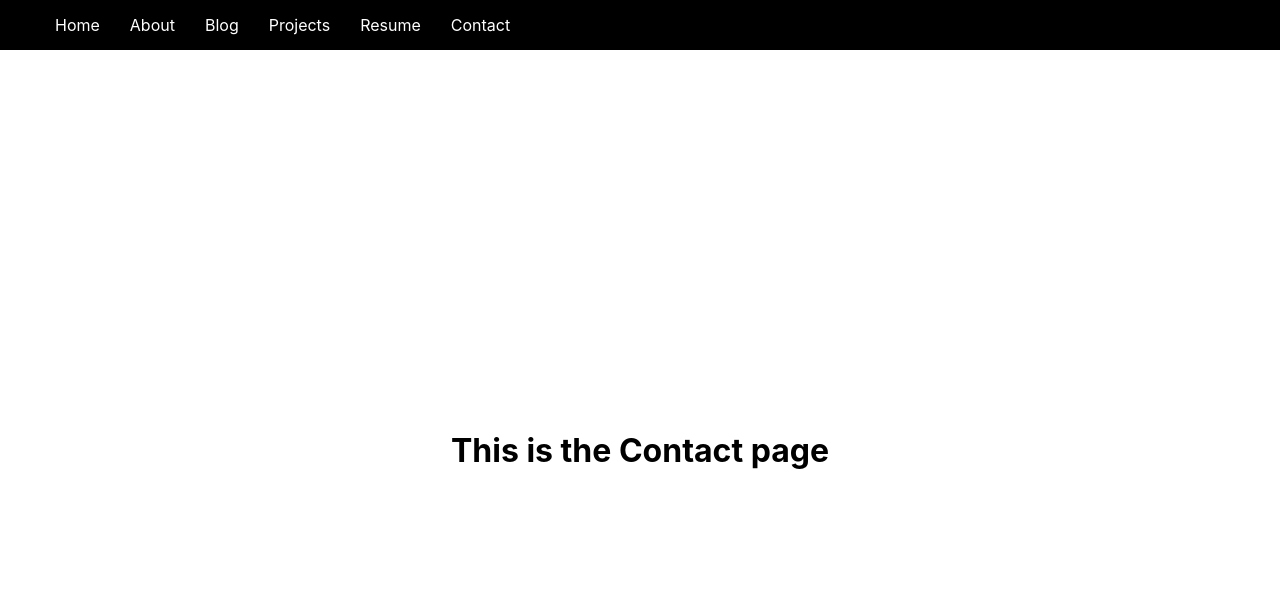
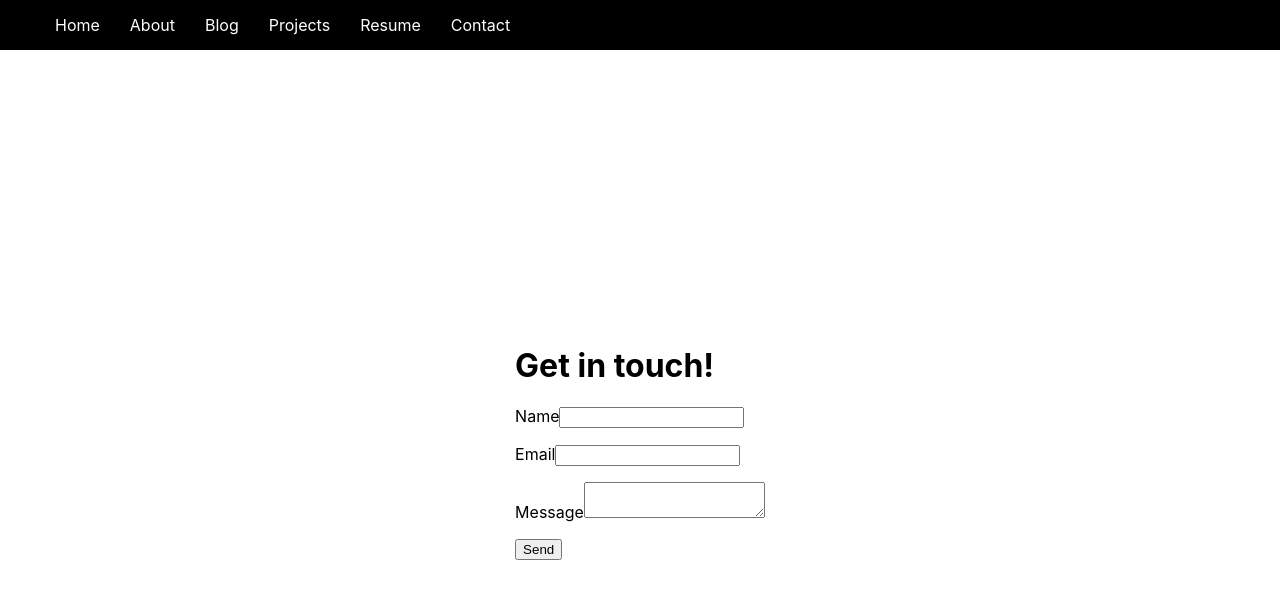
Before and after one commit to skuttenkuler/sk-nextjs-portfolio, a Next.js app: page /contact in a window 1280 px wide. Shown: the top 598 px of the page. Built offline with nearby package versions, Linux system fonts and the light colour scheme.

Commit message:
home page text, contact form, installed _document.js, installed sass

```diff
--- /dev/null
+++ b/components/ContactForm.js
@@ -0,0 +1,26 @@
+
+const ContactForm = () => {
+    return(
+    <>
+        <form name="contact" method="POST" data-netlify="true">
+            <p>
+                <label for="name">Name</label>
+                <input type="text" id="name" name="name" />
+            </p>
+            <p>
+                <label for="email">Email</label>
+                <input type="text" id="email" name="email" />
+            </p>
+            <p>
+                <label for="message">Message</label>
+                <textarea id="message" name="message"></textarea>
+            </p>
+            <p>
+                <button type="submit">Send</button>
+            </p>
+        </form>
+  </>
+    )
+}
+
+export default ContactForm;
--- a/next.config.js
+++ b/next.config.js
@@ -3,5 +3,4 @@ module.exports = {
     images: {
       domains: ['cdn-images-1.medium.com','samkuttenk-resume.s3-us-west-1.amazonaws.com'],
     },
-
   }
--- /dev/null
+++ b/pages/_document.js
@@ -0,0 +1,24 @@
+import Document, { Html, Head, Main, NextScript } from 'next/document'
+
+class MyDocument extends Document {
+  static async getInitialProps(ctx) {
+    const initialProps = await Document.getInitialProps(ctx)
+    return { ...initialProps }
+  }
+
+  render() {
+    return (
+      <Html>
+        <Head>
+        <link rel="stylesheet" href="https://stackpath.bootstrapcdn.com/font-awesome/4.7.0/css/font-awesome.min.css" integrity="sha384-wvfXpqpZZVQGK6TAh5PVlGOfQNHSoD2xbE+QkPxCAFlNEevoEH3Sl0sibVcOQVnN" crossorigin="anonymous"/>
+        </Head>
+            <body>
+          <Main />
+          <NextScript />
+        </body>
+      </Html>
+    )
+  }
+}
+
+export default MyDocument
--- a/pages/blog.js
+++ b/pages/blog.js
@@ -1,7 +1,6 @@
 import ArticleList from '../components/ArticleList'
 
 const Blog = ({articles}) => {
-    console.log(articles);
     return(
         <>
         <h1>This is the blog page</h1>
@@ -14,6 +13,7 @@ const Blog = ({articles}) => {
 export const getStaticProps = async () => {
     const res = await fetch('https://api.rss2json.com/v1/api.json?rss_url=https://medium.com/feed/@sam.kuttenk')
     const articles = await res.json();
+
     //return props object
     return{
         props: {
--- a/pages/contact.js
+++ b/pages/contact.js
@@ -1,8 +1,13 @@
+import ContactForm from "../components/ContactForm"
+
 const Contact = () => {
+
     return(
-        <>
-        <h1>This is the Contact page</h1>
-        </>
+        <div>
+        <h1>Get in touch!</h1>
+
+        <ContactForm/>
+        </div>
         )
 };
 
```
Also changed, not shown: package.json (+4 -4 lines), pages/index.js (+6 -5 lines), styles/contact.scss (added), 1 other file (tests, documents, lock files or other folders).
